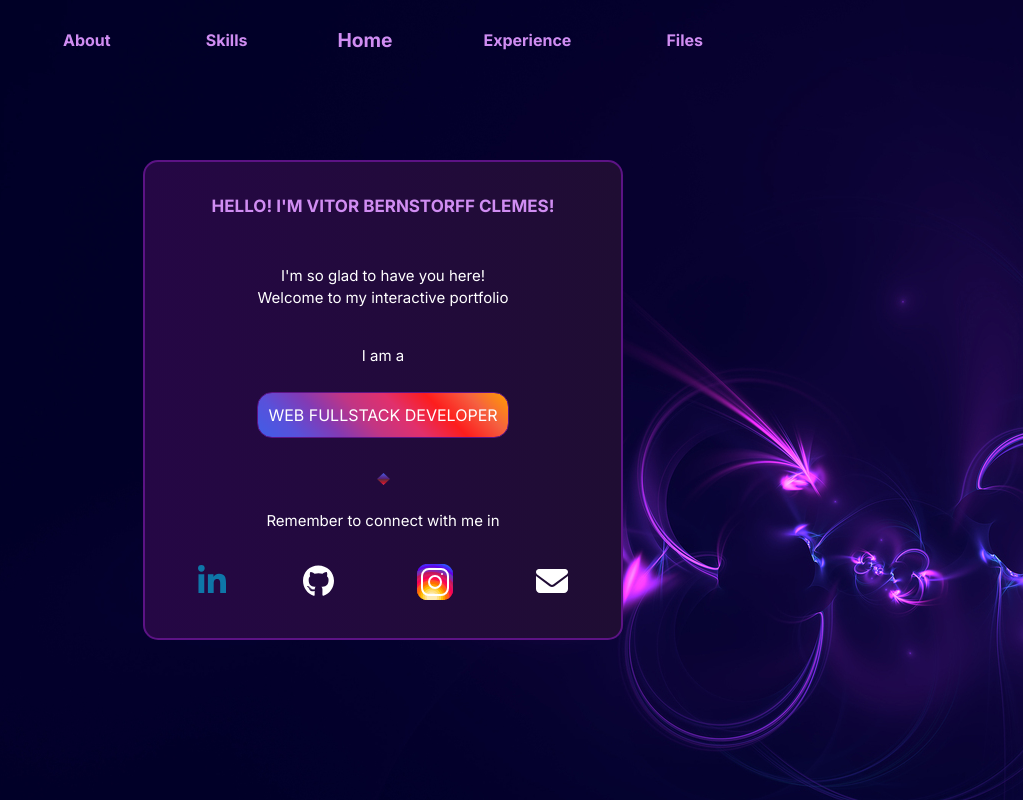
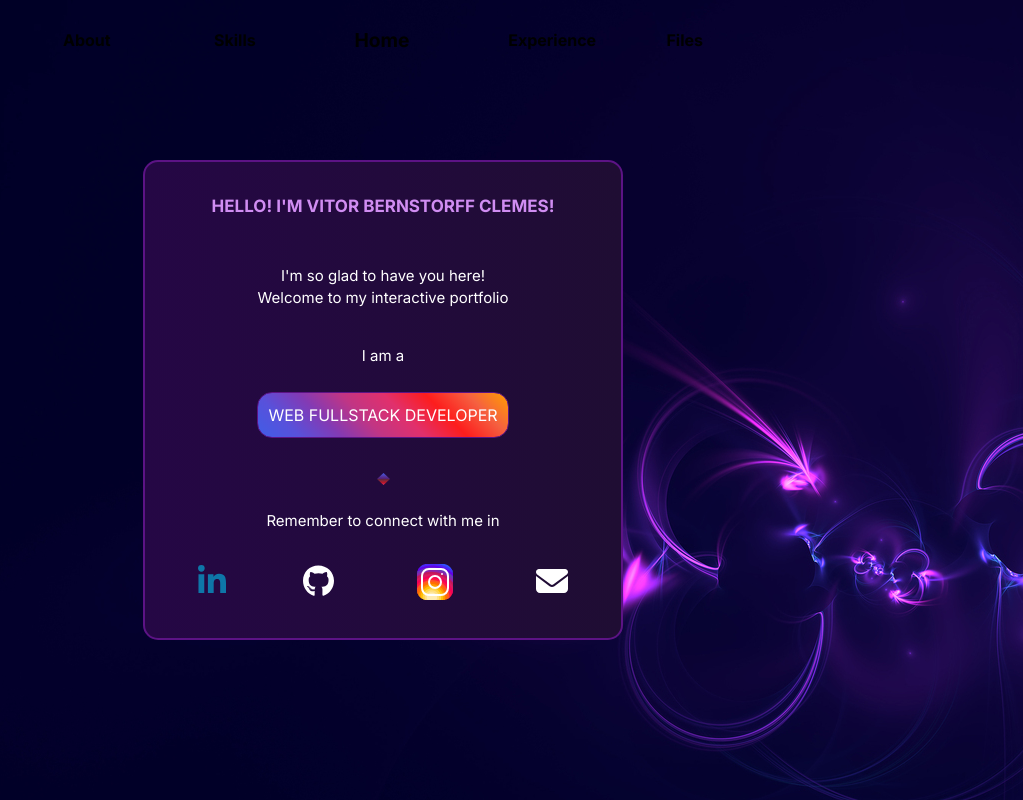
Before and after one commit to vitorbclemes/My_New_Portfolio-WEBDEV, a Next.js app: page / in a window 1280 px wide. Shown: the whole page, without its empty margins (257-1280 px from the left). Built offline with nearby package versions, Linux system fonts and the light colour scheme.

Commit message:
fix: lint fixes + clear unused css

```diff
--- a/src/Components/Navbar.tsx
+++ b/src/Components/Navbar.tsx
@@ -22,6 +22,7 @@
           className={index === selectedOption ? styles.selected : ''}
           onClick={() => handleOptionClick(index)}
           href={option != 'Home' ? `/${option.toLowerCase()}` : '/'}
+          style={{maxWidth:'55px'}}
         >
           {option}
         </Link>
--- a/src/Components/navbar.module.css
+++ b/src/Components/navbar.module.css
@@ -13,11 +13,7 @@
     transition: all 0.3s ease;
 }
 
-.container span{
-    cursor: pointer;
-}
-
 .selected {
     transform: scale(1.2); /* Scale selected option */
     transition: transform 0.3s ease;
-  }
+}
--- a/src/app/about/page.tsx
+++ b/src/app/about/page.tsx
@@ -24,7 +24,6 @@
           <p>
             My personal interests involve working out, playing music and digital games.
           </p>
-
       </div>
     </main>
   )
--- a/src/app/experience/page.tsx
+++ b/src/app/experience/page.tsx
@@ -1,6 +1,6 @@
 'use client'
 import styles from './experience.module.css';
-import { useState,useEffect } from 'react';
+import { useState } from 'react';
 
 type BackgroundProps = {
   title:string,
@@ -26,8 +26,6 @@
 export default function Experience() {
   const [selectedView, setSelectedView] = useState(0);
   const [page,setPage] = useState(0);
-
-
 
   const handleView = (arg:number) =>{
     setSelectedView(arg);
--- a/src/app/files/page.tsx
+++ b/src/app/files/page.tsx
@@ -9,10 +9,9 @@
     borderRadius:'15px',
     padding:'10px',
     marginBottom:'20px'
-  };
+};
 
 export default function Files(){
-
     return(
         <div className="content slide-in-right">
             <span className="title">Files</span>
--- a/src/app/globals.css
+++ b/src/app/globals.css
@@ -2,23 +2,11 @@
 @tailwind components;
 @tailwind utilities;
 
-:root {
-  --main-color:#d08df2;
-}
-
-/* @media (prefers-color-scheme: dark) {
-  :root {
-    --foreground-rgb: 255, 255, 255;
-    --background-start-rgb: 0, 0, 0;
-    --background-end-rgb: 0, 0, 0;
-  }
-} */
-
 body {
-  /* color: rgb(var(--foreground-rgb)); */
   background-image: url('../../public/background.jpg');
 }
 
+/* Usefull classes */
 .flexRow{
   display: flex;
   flex-direction: row;
@@ -49,6 +37,7 @@
   font-weight: bold;
 }
 
+/* Animations */
 .fadeIn {
   opacity: 0;
   animation: fadeInAnimation 0.5s ease-in forwards;
@@ -100,7 +89,7 @@
 }
 
 
-
+/* Recurrent components */
 .content {
   width: 30em;
   height: 30em;
```
Lines whose indentation alone changed are shown as unchanged.
